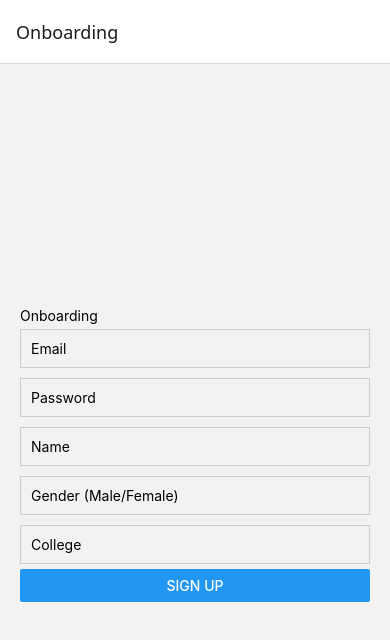
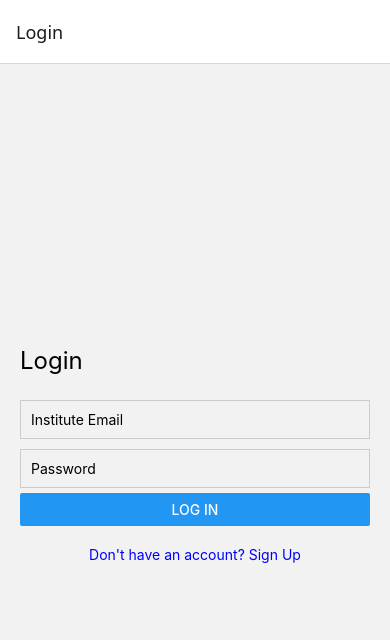
Before and after one commit to kancharlaakhil/ghostgram, a React Native app: screen /Login in a window 390 px wide. Shown: the top 640 px of the page. Built offline with nearby package versions, Linux system fonts and the light colour scheme; no server answers.

Commit message:
login page and sample home

```diff
--- a/App.js
+++ b/App.js
@@ -1,6 +1,7 @@
 import React from 'react';
 import { NavigationContainer } from '@react-navigation/native';
 import { createNativeStackNavigator } from '@react-navigation/native-stack';
+import LoginScreen from './screens/LoginScreen';
 import OnboardingScreen from './screens/OnboardingScreen';
 import HomeScreen from './screens/HomeScreen';
 
@@ -9,7 +10,8 @@ const Stack = createNativeStackNavigator();
 export default function App() {
   return (
     <NavigationContainer>
-      <Stack.Navigator initialRouteName="Onboarding">
+      <Stack.Navigator initialRouteName="Login">
+        <Stack.Screen name="Login" component={LoginScreen} />
         <Stack.Screen name="Onboarding" component={OnboardingScreen} />
         <Stack.Screen name="Home" component={HomeScreen} />
       </Stack.Navigator>
--- a/screens/HomeScreen.js
+++ b/screens/HomeScreen.js
@@ -1,10 +1,29 @@
-import React from 'react';
-import { View, Text } from 'react-native';
+import React, { useEffect } from 'react';
+import { View, Text, Button } from 'react-native';
+import { auth } from '../firebaseConfig';
+import { signOut } from 'firebase/auth';
 
-export default function HomeScreen() {
+export default function HomeScreen({ navigation }) {
+
+  useEffect(() => {
+    navigation.setOptions({
+      headerLeft: () => null, // Hide back arrow
+      headerRight: () => (
+        <Button
+          onPress={async () => {
+            await signOut(auth);
+            navigation.replace('Login');
+          }}
+          title="Logout"
+          color="red"
+        />
+      )
+    });
+  }, [navigation]);
+
   return (
     <View style={{ flex: 1, justifyContent: 'center', alignItems: 'center' }}>
-      <Text>Welcome to the Anon Snap App!</Text>
+      <Text>Welcome to Home!</Text>
     </View>
   );
 }
--- /dev/null
+++ b/screens/LoginScreen.js
@@ -0,0 +1,45 @@
+import React, { useState, useEffect } from 'react';
+import { View, Text, TextInput, Button, StyleSheet, Alert } from 'react-native';
+import { signInWithEmailAndPassword, onAuthStateChanged } from 'firebase/auth';
+import { auth } from '../firebaseConfig';
+
+export default function LoginScreen({ navigation }) {
+  const [email, setEmail] = useState('');
+  const [password, setPassword] = useState('');
+
+  useEffect(() => {
+    const unsubscribe = onAuthStateChanged(auth, (user) => {
+        if (user) {
+        navigation.replace('Home');
+        }
+    });
+    return unsubscribe;
+    }, []);
+
+  const handleLogin = async () => {
+    try {
+      const userCred = await signInWithEmailAndPassword(auth, email, password);
+      console.log('Logged in user:', userCred.user);
+      navigation.replace('Home'); // or 'HomeScreen', depending on your setup
+    } catch (err) {
+      Alert.alert('Login failed', 'Invalid Email or Password');
+    }
+  };
+
+  return (
+    <View style={styles.container}>
+      <Text style={styles.title}>Login</Text>
+      <TextInput placeholder="Institute Email" value={email} onChangeText={setEmail} style={styles.input} />
+      <TextInput placeholder="Password" value={password} onChangeText={setPassword} secureTextEntry style={styles.input} />
+      <Button title="Log In" onPress={handleLogin} />
+      <Text style={styles.switchText} onPress={() => navigation.replace('Onboarding')}>Don't have an account? Sign Up</Text>
+    </View>
+  );
+}
+
+const styles = StyleSheet.create({
+  container: { flex: 1, justifyContent: 'center', padding: 20 },
+  title: { fontSize: 24, marginBottom: 20 },
+  input: { borderWidth: 1, borderColor: '#ccc', padding: 10, marginVertical: 5 },
+  switchText: { marginTop: 20, color: 'blue', textAlign: 'center' }
+});
--- a/screens/OnboardingScreen.js
+++ b/screens/OnboardingScreen.js
@@ -1,5 +1,5 @@
 import React, { useState } from 'react';
-import { View, Text, TextInput, Button, StyleSheet } from 'react-native';
+import { View, Text, TextInput, Button, StyleSheet,Alert } from 'react-native';
 import { auth, db } from '../firebaseConfig';
 import { createUserWithEmailAndPassword } from 'firebase/auth';
 import { doc, setDoc } from 'firebase/firestore';
@@ -9,9 +9,13 @@ export default function OnboardingScreen({ navigation }) {
   const [password, setPassword] = useState('');
   const [name, setName] = useState('');
   const [gender, setGender] = useState('');
-  const [college, setCollege] = useState('');
+  const [branch, setBranch] = useState('');
 
   const handleSignup = async () => {
+    if (!email.endsWith('.iitr.ac.in')) {
+        Alert.alert('Invalid Email', 'Please use your Institute Email');
+        return;
+    }
     try {
         const userCred = await createUserWithEmailAndPassword(auth, email, password);
         const user = userCred.user;
@@ -19,26 +23,37 @@ export default function OnboardingScreen({ navigation }) {
         uid: user.uid,
         name,
         gender,
-        college,
+        branch,
         friends: [],
         createdAt: new Date()
         });
-        navigation.navigate('Home');
+        Alert.alert(
+            'Sign Up Successful!.',
+            'Press OK to Login.',
+            [
+            {
+                text: 'OK',
+                onPress: () => navigation.replace('Login')
+            }
+            ]
+        );
     } catch (err) {
-        console.error(err);
-        alert(err.message);
+        Alert.alert('Signup Error', 'Incomplete/Invalid details');
     }
     };
 
   return (
     <View style={styles.container}>
-      <Text>Onboarding</Text>
-      <TextInput placeholder="Email" value={email} onChangeText={setEmail} style={styles.input} />
+        <Text style={styles.heading}>SignUp</Text>
+        <TextInput placeholder="Institute Email" value={email} onChangeText={setEmail} style={styles.input} />
         <TextInput placeholder="Password" value={password} onChangeText={setPassword} secureTextEntry style={styles.input} />
         <TextInput placeholder="Name" value={name} onChangeText={setName} style={styles.input} />
         <TextInput placeholder="Gender (Male/Female)" value={gender} onChangeText={setGender} style={styles.input} />
-      <TextInput placeholder="College" value={college} onChangeText={setCollege} style={styles.input} />
+        <TextInput placeholder="Branch" value={branch} onChangeText={setBranch} style={styles.input} />
         <Button title="Sign Up" onPress={handleSignup} />
+        <Text style={styles.switchText} onPress={() => navigation.replace('Login')}>
+            Already have an account? Log In
+        </Text>
     </View>
   );
 }
@@ -54,5 +69,7 @@ const styles = StyleSheet.create({
     borderColor: '#ccc',
     padding: 10,
     marginVertical: 5
-  }
+    },
+    switchText: { marginTop: 20, color: 'blue', textAlign: 'center' },
+    heading: {textAlign:'center'}
 });
```
Lines whose indentation alone changed are shown as unchanged.
